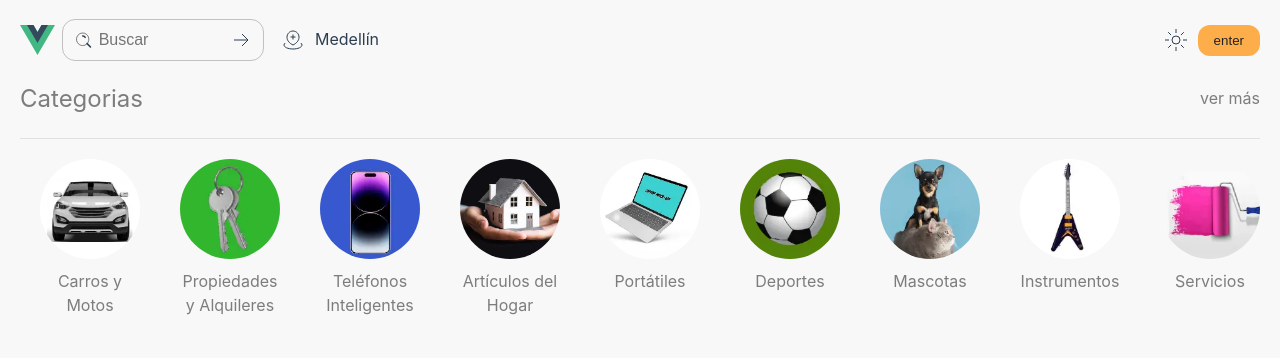
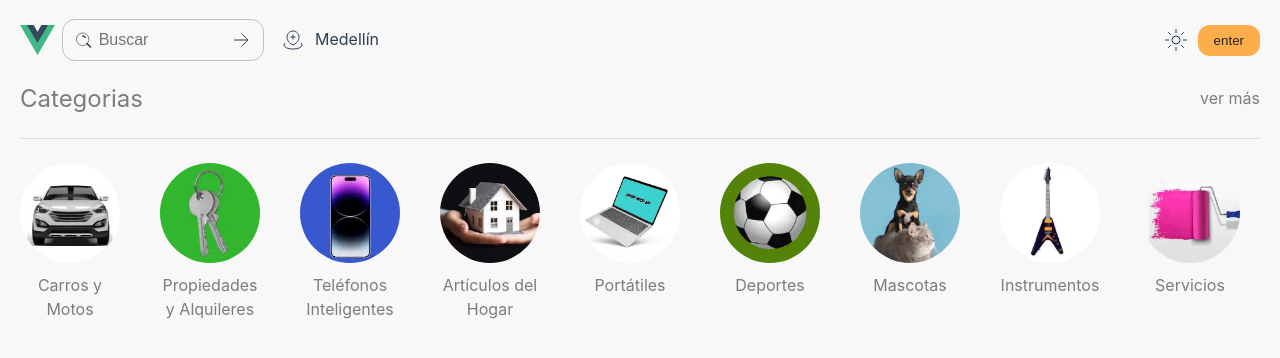
Before and after one commit to alejandroyunes/epiComprasDev, a Vue app: page / in a window 1280 px wide. Shown: the top 358 px of the page. Built offline with nearby package versions, Linux system fonts and the light colour scheme.

Commit message:
fixed styles

```diff
--- a/src/components/categories/CategoriesTitle.vue
+++ b/src/components/categories/CategoriesTitle.vue
@@ -18,7 +18,7 @@
   justify-content: space-between;
   align-items: center;
   padding-bottom: 20px;
-  margin-bottom: 20px;
+  margin-bottom: 24px;
   border-bottom: 1px solid var(--color-border);
 }
 </style>
--- a/src/components/categories/scss/categoriesList.scss
+++ b/src/components/categories/scss/categoriesList.scss
@@ -28,6 +28,14 @@
     flex-direction: column;
     align-items: center;
     padding: 0 20px;
+
+    @media (max-width: 768px) {
+      padding: 0 16px;
+    }
+
+    &:first-child {
+      padding-left: 0;
+    }
   }
 
   img {
```
